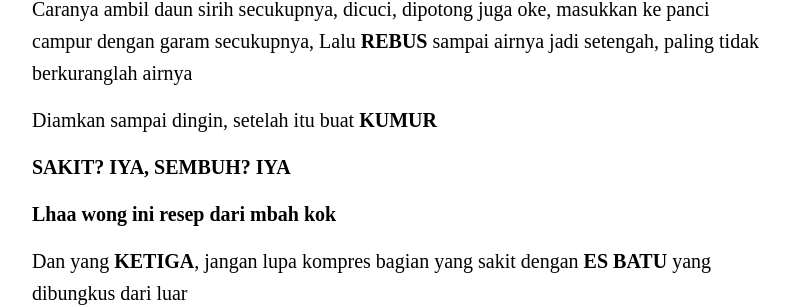
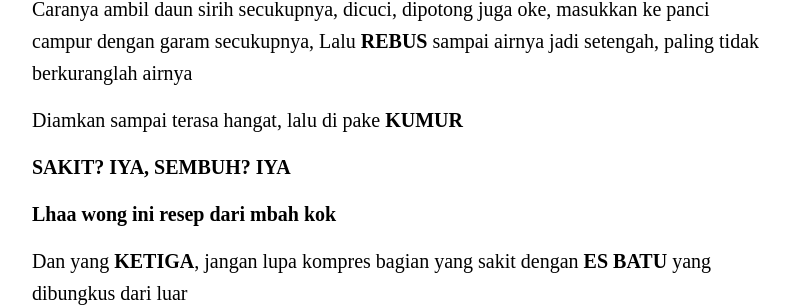
Before and after one commit to coffeecocoa/top5deals, a Jekyll site: the page built from _posts/2021-02-05-cara-ampuh-menghilangkan-sakit-gigi-dalam-5-menit.md, in a window 1280 px wide. Shown: the part 1300-1607 px from the top of the page, without its empty margins (238-1038 px from the left). Built offline with Jekyll 4.4.1, drawn with Linux system fonts in a browser that asks for light colours; some web fonts are replaced.

Commit message:
new post 6

```diff
--- a/_posts/2021-02-05-cara-ampuh-menghilangkan-sakit-gigi-dalam-5-menit.md
+++ b/_posts/2021-02-05-cara-ampuh-menghilangkan-sakit-gigi-dalam-5-menit.md
@@ -29,7 +29,7 @@ Pakai cara <b>KEDUA</b>, ini yang lebih ampuhnya menghilangkan sakit gigi bahkan
 
 Caranya ambil daun sirih secukupnya, dicuci, dipotong juga oke, masukkan ke panci campur dengan garam secukupnya, Lalu <b>REBUS</b> sampai airnya jadi setengah, paling tidak berkuranglah airnya
 
-Diamkan sampai dingin, setelah itu buat <b>KUMUR</b>
+Diamkan sampai terasa hangat, lalu di pake <b>KUMUR</b>
 
 <b>SAKIT? IYA, SEMBUH? IYA</b>
 
```
